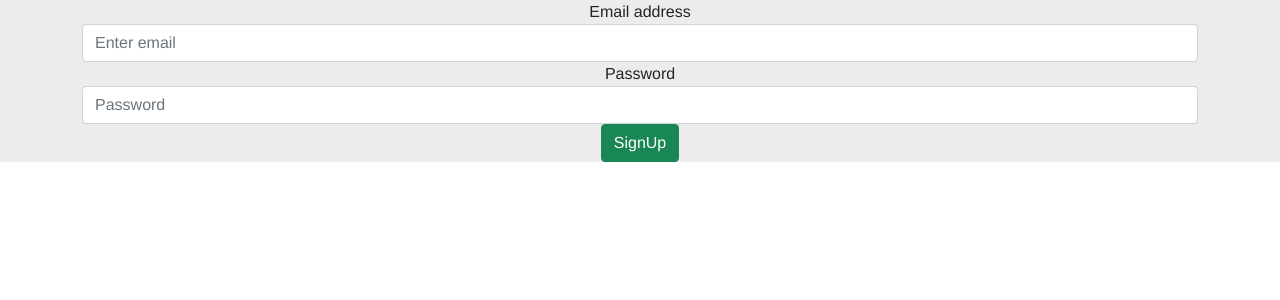
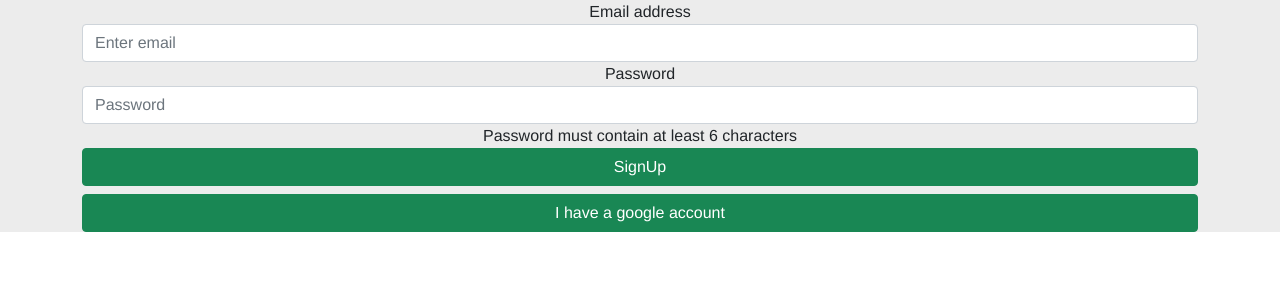
Before and after one commit to dife55/ciaoBene-chat, a Vue app: page /sign-up in a window 1280 px wide. Shown: the top 300 px of the page. Built offline with nearby package versions, Linux system fonts and the light colour scheme.

Commit message:
Fix: cosmetic changes

```diff
--- a/src/views/Signup.vue
+++ b/src/views/Signup.vue
@@ -1,16 +1,21 @@
 <template>
   <div class="container">
 <form>
+
   <div class="form-group">
     <label for="exampleInputEmail1">Email address</label>
     <input type="email" v-model="formData.email" class="form-control" id="exampleInputEmail1" aria-describedby="emailHelp" placeholder="Enter email">
   </div>
+
   <div class="form-group">
     <label for="exampleInputPassword1">Password</label>
-    <input type="password" v-model="formData.password" class="form-control" id="exampleInputPassword1" placeholder="Password">
+    <input type="password" minlength="6" v-model="formData.password" class="form-control" id="exampleInputPassword1" aria-describedby="password-hint" placeholder="Password">
+    <div class="password-hint-error" id="password-hint">Password must contain at least 6 characters</div>
   </div>
-
+  <div class="d-grid gap-2">
   <button class="btn btn-success" @click="signUp">SignUp</button>
+  <button class="btn btn-success" @click="login">I have a google account</button>
+  </div>
 </form>
   </div>
 </template>
@@ -34,12 +39,11 @@ export default {
         .auth()
         .createUserWithEmailAndPassword(this.formData.email, this.formData.password)
         .then((user) => {
-
-          this.$router.replace('/login')
-
+          this.$router.push('Login')
           // Signed in
           // var user = userCredential.user;
           // ...
+          username = this.formData.username;
         })
         .catch((error) => {
           var errorCode = error.code;
```
